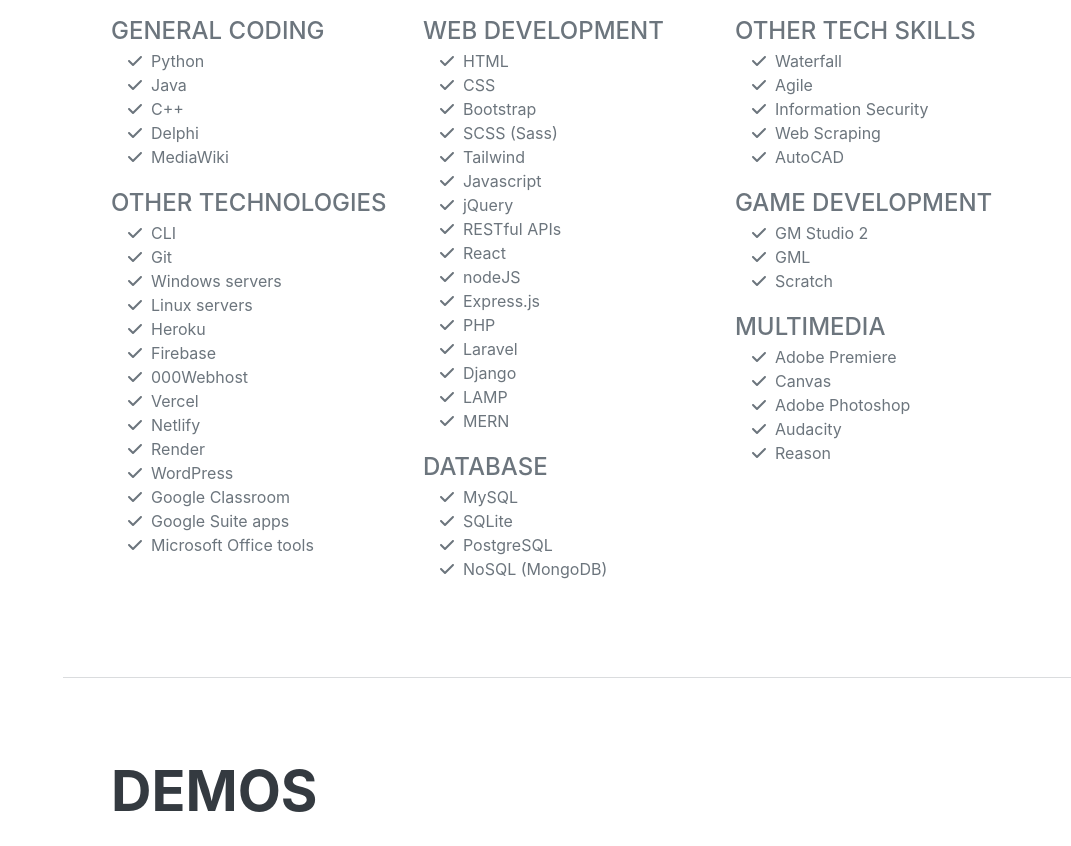
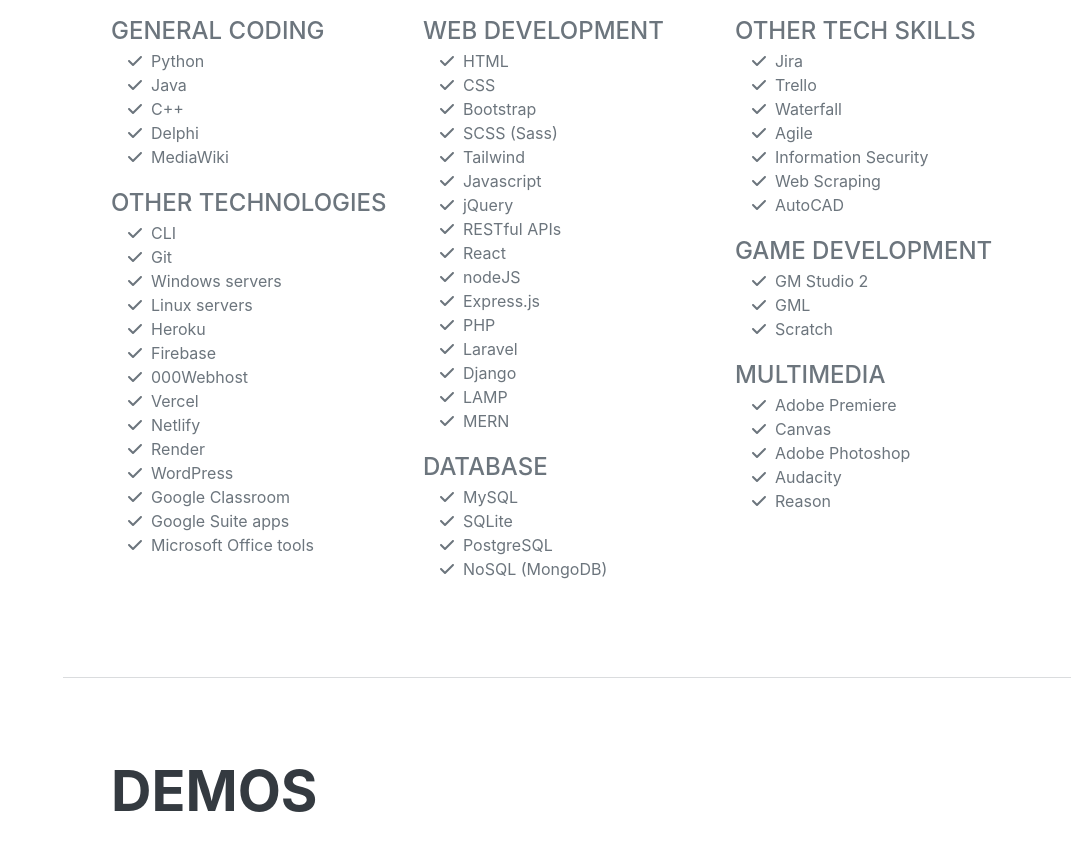
Before and after one commit to daibenangelo/me, a plain HTML site: page index.html in a window 1280 px wide. Shown: the part 3553-4399 px from the top of the page, without its empty margins (209-1280 px from the left). Drawn offline with nearby package versions, Linux system fonts and the light colour scheme; a web font is replaced by a local one.

Commit message:
adding project management skills

```diff
--- a/index.html
+++ b/index.html
@@ -331,6 +331,14 @@
                         <ul class="fa-ul mb-3">
                             <li>
                                 <span class="fa-li"><i class="fas fa-check"></i></span>
+                                Jira
+                            </li>
+                            <li>
+                                <span class="fa-li"><i class="fas fa-check"></i></span>
+                                Trello
+                            </li>
+                            <li>
+                                <span class="fa-li"><i class="fas fa-check"></i></span>
                                 Waterfall
                             </li>
                             <li>
```
